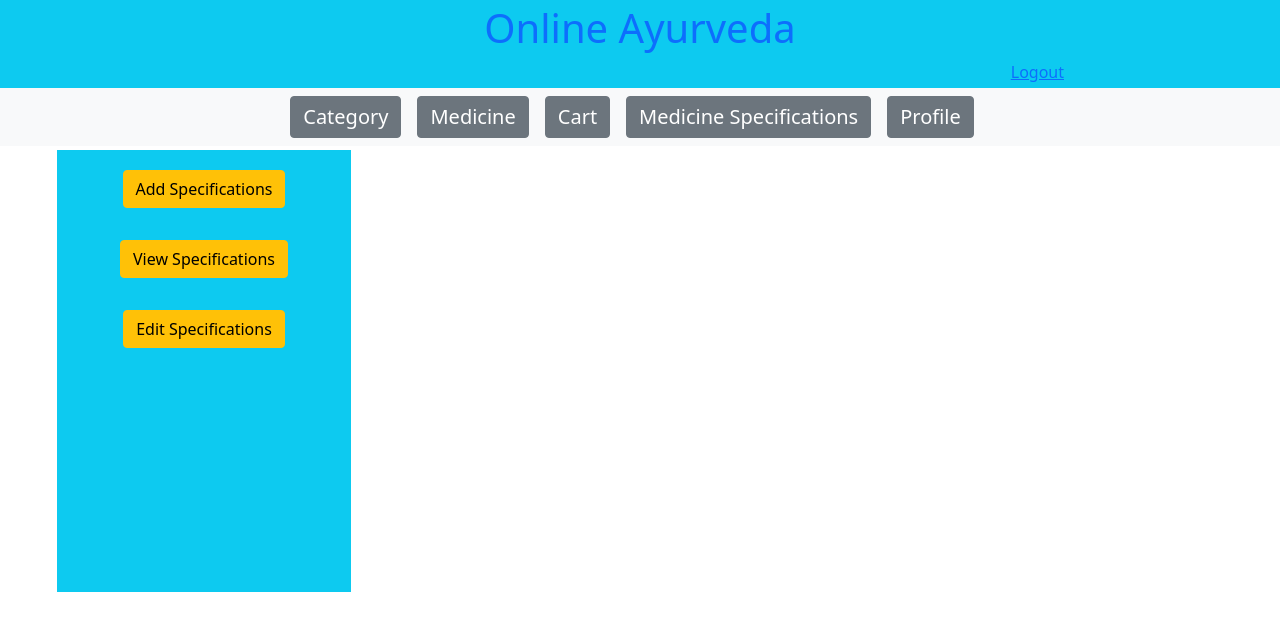
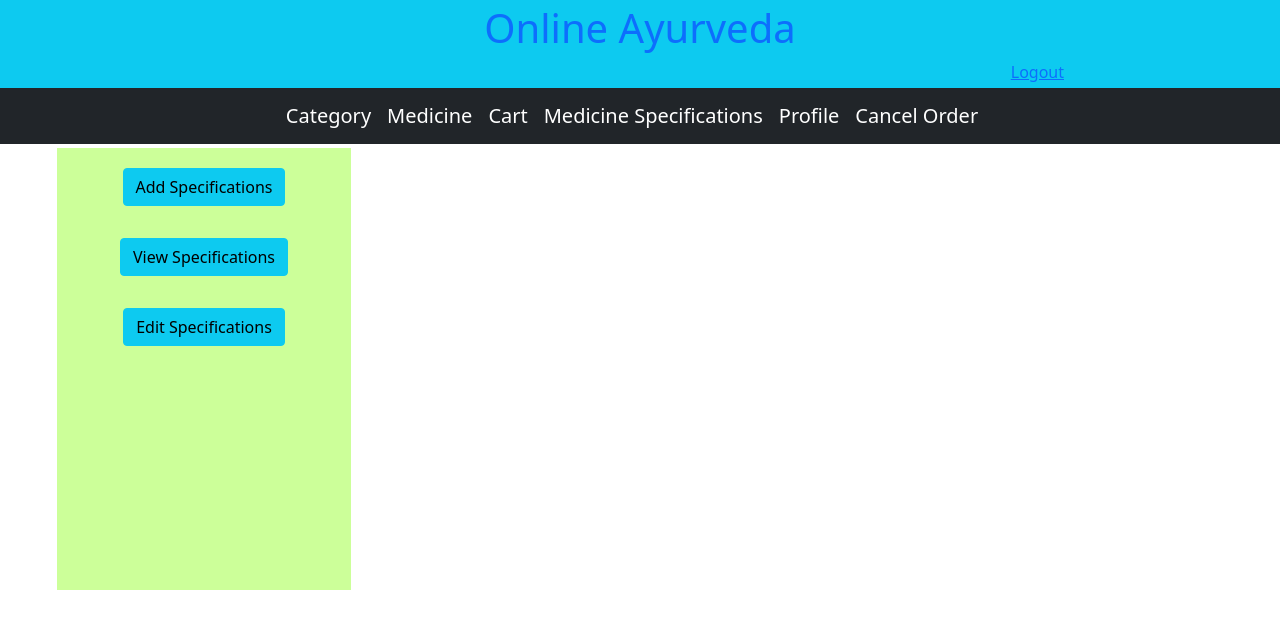
Before and after one commit to mobpshyco98/OnlineAyurvedaUI, an Angular app: page /medspecs in a window 1280 px wide. Shown: the top 630 px of the page. Built offline with nearby package versions, Linux system fonts and the light colour scheme; sample sign-in values are in the browser's storage.

Commit message:
Soumyajit UI 4

```diff
--- a/src/app/app-routing.module.ts
+++ b/src/app/app-routing.module.ts
@@ -4,6 +4,7 @@ import { AddMedSpecsComponent } from './add-med-specs/add-med-specs.component';
 
 import { AddcategoryComponent } from './addcategory/addcategory.component';
 import { AddmedbycatComponent } from './addmedbycat/addmedbycat.component';
+import { CancelOrderComponent } from './cancel-order/cancel-order.component';
 import { CategoryComponent } from './category/category.component';
 import { CgGuard } from './cg.guard';
 import { DeletecartitemComponent } from './deletecartitem/deletecartitem.component';
@@ -38,7 +39,10 @@ const routes: Routes = [{path:'category',component:CategoryComponent,canActivate
                         {path:'medspecs',  component:MedSpecComponent,canActivate:[CgGuard],
                         children: [{path:'viewmedspecsbyid', component:ViewmedspecbyidComponent},
                                    {path:'addmedspecs', component: AddMedSpecsComponent},
-                                   {path:'editmedspecs', component: EditMedSpecsComponent}]}
+                                   {path:'editmedspecs', component: EditMedSpecsComponent}]},
+
+                        {path: 'removeorder', component: CancelOrderComponent, canActivate:[CgGuard]}
+
                         ];
 
 @NgModule({
--- a/src/app/app.component.html
+++ b/src/app/app.component.html
@@ -10,13 +10,13 @@
 </header>
 
 <article>
-  <nav class="nav justify-content-center navbar navbar-expand-lg navbar-light bg-light">
-
-    <a routerLink='category'class="navbar-brand btn btn-secondary text-white">Category </a>
-    <a routerLink='medicine' class="navbar-brand btn btn-secondary text-white">Medicine</a>
-    <a class="navbar-brand btn btn-secondary text-white" routerLink="getcustomercart" (click) = "setUserId()">Cart</a>
-    <a class="navbar-brand btn btn-secondary text-white" routerLink="medspecs">Medicine Specifications</a>
-    <a class="navbar-brand btn btn-secondary text-white" routerLink="profile">Profile</a>
+  <nav class="nav justify-content-center navbar navbar-expand-lg navbar-dark bg-dark">
+    <a routerLink='category'class="navbar-brand text-white">Category</a>
+    <a routerLink='medicine' class="navbar-brand text-white">Medicine</a>
+    <a class="navbar-brand text-white" routerLink="getcustomercart" (click) = "setUserId()">Cart</a>
+    <a class="navbar-brand text-white" routerLink="medspecs">Medicine Specifications</a>
+    <a class="navbar-brand text-white" routerLink="profile">Profile</a>
+    <a class="navbar-brand text-white" routerLink="removeorder">Cancel Order</a>
   </nav>
   <router-outlet></router-outlet>
 </article>
--- a/src/app/app.module.ts
+++ b/src/app/app.module.ts
@@ -23,6 +23,7 @@ import { ViewmedspecbyidComponent } from './viewmedspecbyid/viewmedspecbyid.comp
 import { AddMedSpecsComponent } from './add-med-specs/add-med-specs.component';
 import { EditMedSpecsComponent } from './edit-med-specs/edit-med-specs.component';
 import { ViewcustomerComponent } from './viewcustomer/viewcustomer.component';
+import { CancelOrderComponent } from './cancel-order/cancel-order.component';
 
 
 
@@ -46,6 +47,7 @@ import { ViewcustomerComponent } from './viewcustomer/viewcustomer.component';
     AddMedSpecsComponent,
     EditMedSpecsComponent,
     ViewcustomerComponent,
+    CancelOrderComponent,
   ],
   imports: [
     BrowserModule,
--- /dev/null
+++ b/src/app/cancel-order-service.service.ts
@@ -0,0 +1,15 @@
+import { HttpClient } from '@angular/common/http';
+import { Injectable } from '@angular/core';
+import { Observable } from 'rxjs';
+
+@Injectable({
+  providedIn: 'root'
+})
+export class CancelOrderServiceService {
+
+  constructor(private httpClient: HttpClient) { }
+
+  cancelOrder(orderId: number): Observable<any> {
+    return this.httpClient.delete("http://localhost:8082/oamapp/removeorder/" + orderId);
+  }
+}
--- /dev/null
+++ b/src/app/cancel-order/cancel-order.component.html
@@ -0,0 +1,13 @@
+<section class="mx-auto text-center">
+  <h2 class="text-center">Cancel Order</h2>
+  <br/>
+  Order Id: <input type="text" placeholder="Enter Order Id" [(ngModel)]="orderId"/>
+  <br/><br/>
+  <input type="button" class="btn btn-info text-white mb-3" (click)="cancelOrder()" value="Cancel Order"/><br/>
+  <div *ngIf="flag != undefined" class="alert alert-success col-4 mx-auto">
+    {{flag}}
+  </div>
+  <div *ngIf="error != undefined" class="alert alert-danger col-4 mx-auto m-1 text-center">
+    {{error}}
+  </div>
+</section>
--- /dev/null
+++ b/src/app/cancel-order/cancel-order.component.ts
@@ -0,0 +1,30 @@
+import { Component, OnInit } from '@angular/core';
+import { CancelOrderServiceService } from '../cancel-order-service.service';
+
+@Component({
+  selector: 'app-cancel-order',
+  templateUrl: './cancel-order.component.html',
+  styleUrls: ['./cancel-order.component.css']
+})
+export class CancelOrderComponent implements OnInit {
+  orderId: number;
+  flag: String;
+  error:String;
+
+  constructor(private cancelService: CancelOrderServiceService) {
+    this.flag = undefined;
+    this.error=undefined;
+   }
+
+  ngOnInit() {
+  }
+
+  cancelOrder(){
+    return this.cancelService.cancelOrder(this.orderId).subscribe(data=>{console.log(data);
+                                                                  this.flag="Order Cancelled Successfully";
+
+  },
+  error=>{this.error="Order id not found"});
+  }
+
+}
--- a/src/app/edit-med-specs/edit-med-specs.component.ts
+++ b/src/app/edit-med-specs/edit-med-specs.component.ts
@@ -20,9 +20,6 @@ export class EditMedSpecsComponent implements OnInit {
   constructor(private medSpecService: MedSpecServiceService, private route: ActivatedRoute, private router: Router) { }
 
   ngOnInit() {
-  //   this.route.paramMap.subscribe(params=>{let specId:number = parseInt(params.get("id"));
-  //   this.medSpecService.viewMedSpecsById(specId).subscribe(data=>this.medSpecs = data);
-  // });
   }
 
   editMedSpecs(){
--- a/src/app/med-spec/med-spec.component.html
+++ b/src/app/med-spec/med-spec.component.html
@@ -1,11 +1,10 @@
 <article class="row col-11 mx-auto" [ngStyle]="{height:'450px'}">
-  <section class="col-sm-11 col-md-3 col-lg-3 col-xl-3 bg-info p-1 m-1 text-center">
-    <div><input type="button" class="btn btn-warning m-3 w-80" value="Add Specifications" routerLink="/medspecs/addmedspecs/"/></div>
-    <div><input type="button" class="btn btn-warning m-3 w-80" value="View Specifications" routerLink="/medspecs/viewmedspecsbyid/"/></div>
-    <div><input type="button" class="btn btn-warning m-3 w-80" value="Edit Specifications" routerLink="/medspecs/editmedspecs/"/></div>
+  <section class="col-sm-11 col-md-3 col-lg-3 col-xl-3 p-1 m-1 text-center" style="background-color: #ccff99">
+    <div><input type="button" class="btn btn-info m-3 w-80" value="Add Specifications" routerLink="/medspecs/addmedspecs/"/></div>
+    <div><input type="button" class="btn btn-info m-3 w-80" value="View Specifications" routerLink="/medspecs/viewmedspecsbyid/"/></div>
+    <div><input type="button" class="btn btn-info m-3 w-80" value="Edit Specifications" routerLink="/medspecs/editmedspecs/"/></div>
   </section>
   <section class="col-sm-11 col-md-8 col-lg-8 col-xl-8 p-2 m-2" >
-    <!-- p-2 m-2 -->
     <router-outlet></router-outlet>
   </section>
 </article>
--- a/src/app/viewmedspecbyid/viewmedspecbyid.component.html
+++ b/src/app/viewmedspecbyid/viewmedspecbyid.component.html
@@ -7,7 +7,7 @@
   <input type="button" class="btn btn-info text-white" (click)="searchById()" value="Search"/>
 </section>
 <br/>
-<section class="aler alert-danger col-4 mx-auto m-1 text-center" *ngIf="msg != undefined">{{msg}}</section>
+<section class="alert alert-danger col-4 mx-auto m-1 text-center" *ngIf="msg2 == 'error'">{{msg}}</section>
 <section class="col-sm-10 mx-auto m-1" *ngIf="medSpec != null">
   <table class="table table-primary table-striped table-hover col-md-8 mx-auto">
     <tr>
--- a/src/app/viewmedspecbyid/viewmedspecbyid.component.ts
+++ b/src/app/viewmedspecbyid/viewmedspecbyid.component.ts
@@ -12,8 +12,11 @@ export class ViewmedspecbyidComponent implements OnInit {
   medSpec:Medspec=null;
   medId:number;
   msg:string;
+  msg2: string;
 
-  constructor(private medSpecService: MedSpecServiceService, private route: ActivatedRoute) { }
+  constructor(private medSpecService: MedSpecServiceService, private route: ActivatedRoute) {
+    this.msg2 = undefined;
+  }
 
   ngOnInit() {
     if(this.route.snapshot.queryParamMap.get('medId') != null)
@@ -23,7 +26,7 @@ export class ViewmedspecbyidComponent implements OnInit {
 
   searchById(){
     this.medSpecService.viewMedSpecsById(this.medId).subscribe(data=>{this.medSpec=data, this.msg=undefined},
-      error=>{console.log(error); this.msg=error.error.message; this.medSpec=null});
+      error=>{console.log(error); this.msg=error.error.message; this.medSpec=null; this.msg2="error"});
   }
 
 }
```
Also changed, not shown: src/app/cancel-order/cancel-order.component.css (added), 2 other files (tests, documents, lock files or other folders).
